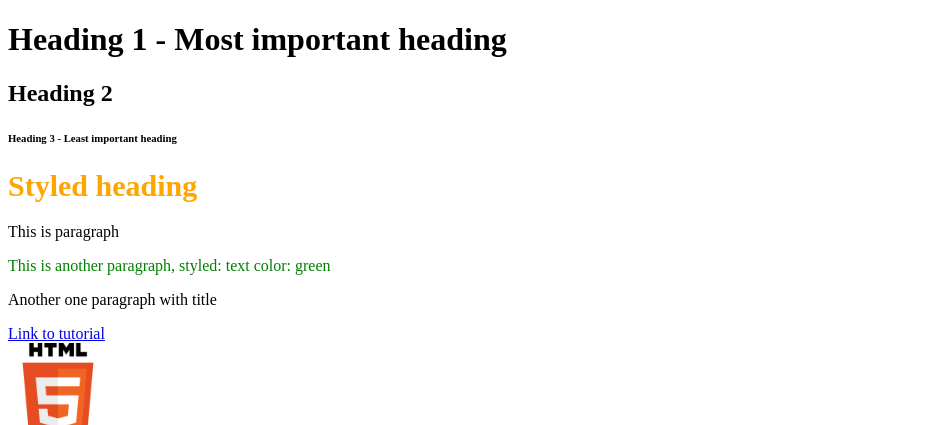
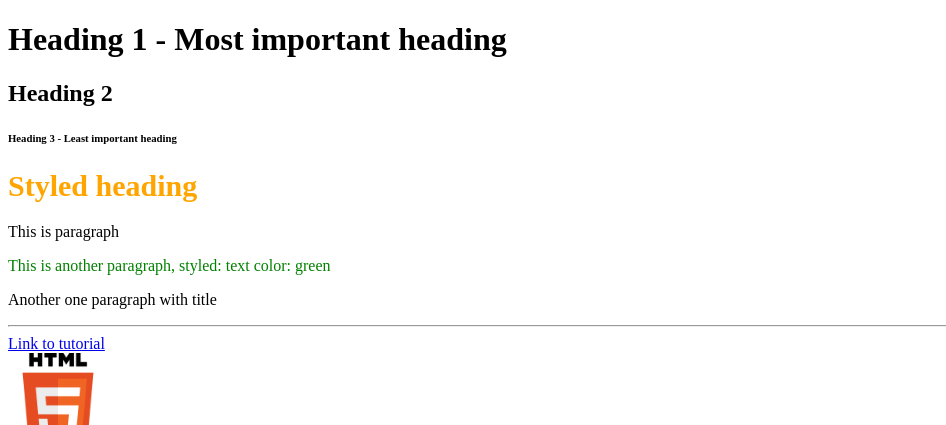
Before and after one commit to AlexCarterDev/HTML_Learning, a plain HTML site: page p002_Basics/index.htm in a window 1280 px wide. Shown: the top 425 px of the page, without its empty margins (0-946 px from the left). Drawn offline with Linux system fonts and the light colour scheme.

Commit message:
add hr tag

```diff
--- a/p002_Basics/index.htm
+++ b/p002_Basics/index.htm
@@ -16,6 +16,9 @@
     <p style="color:green">This is another paragraph, styled: text color: green</p>
     <!-- The value of the title attribute will be displayed as a tooltip when you mouse over the paragraph -->
     <P title="Paragraphs title">Another one paragraph with title</p>
+
+    <!-- thematic breaker -->
+    <hr>
 
     <!-- href - attribute for tag <a> specified the links destination-->
     <a href="https://www.w3schools.com/html/">Link to tutorial</a>
```
